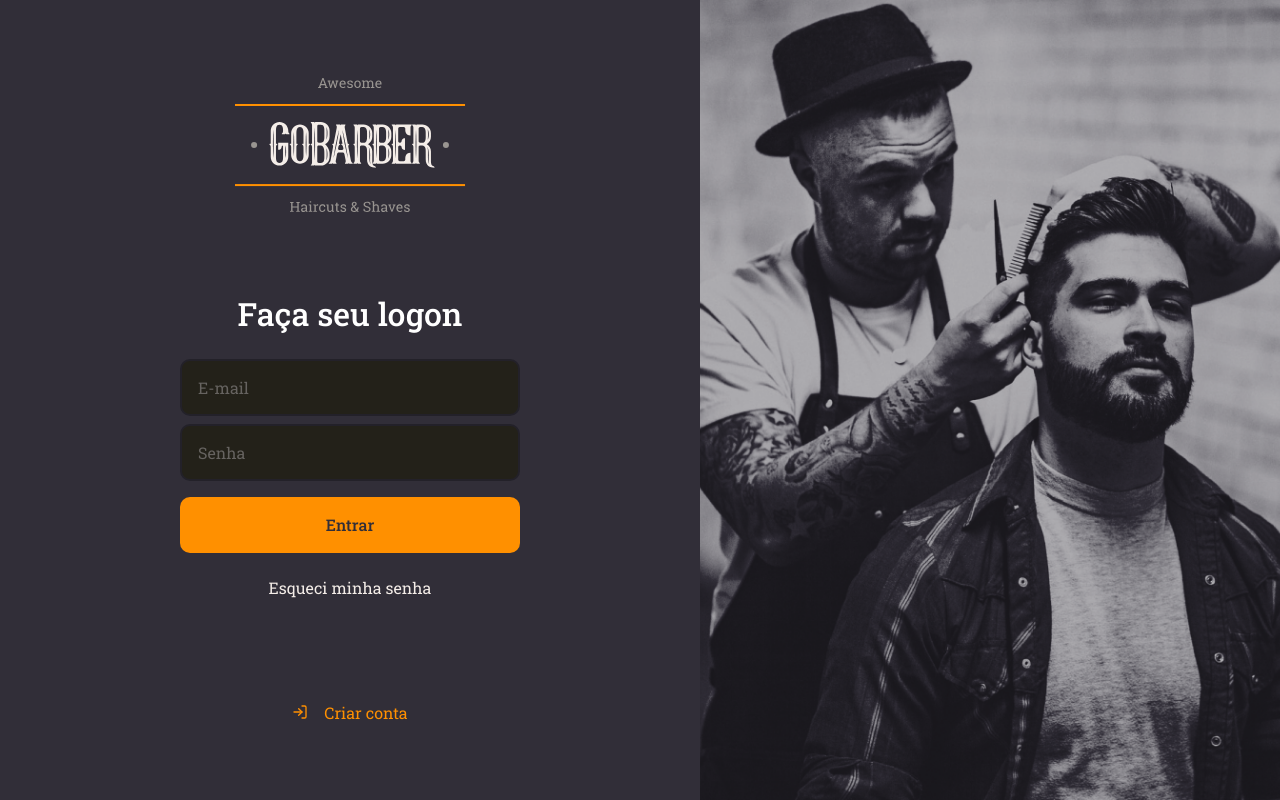
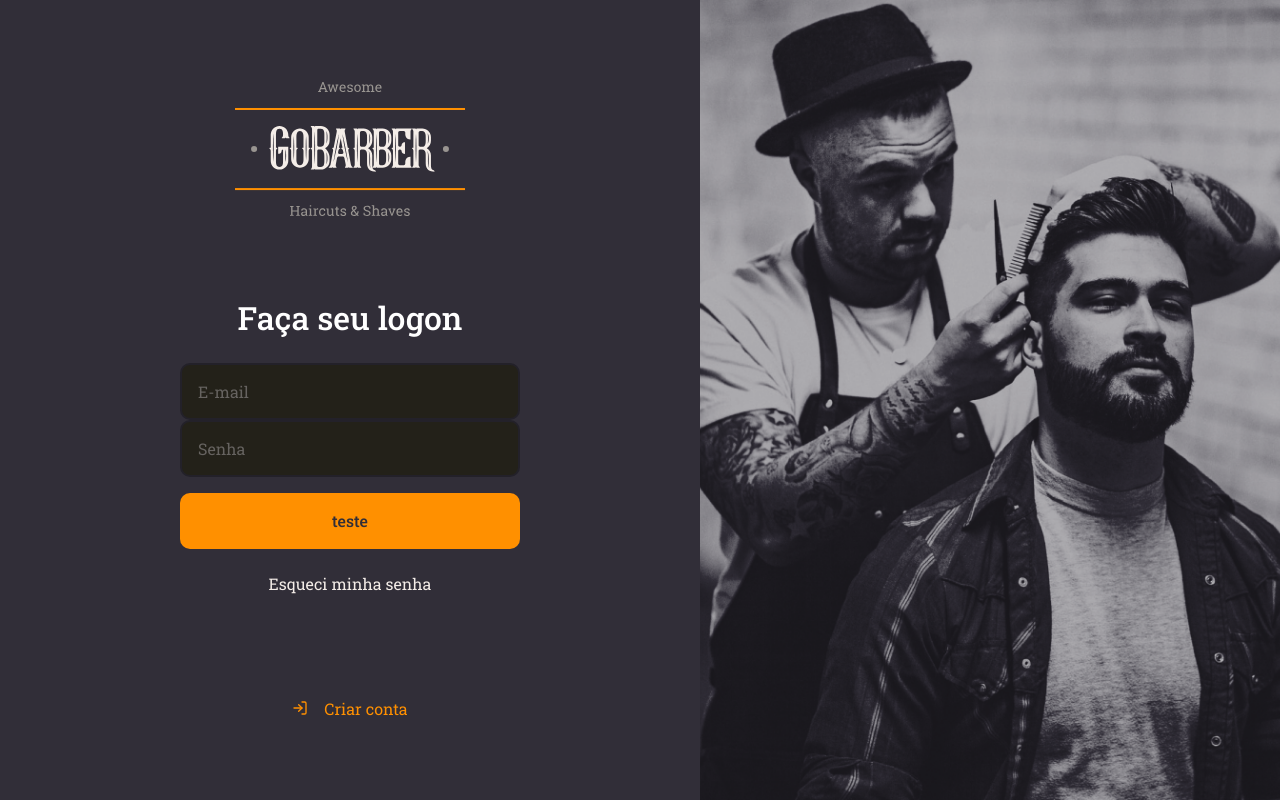
Before and after one commit to muriloportugal/bootcamp11, a React (Create React App) app in the folder nivel3/06-gobarber-web/: page / in a window 1280 px wide. Built offline with nearby package versions, Linux system fonts and the light colour scheme.

Commit message:
Passando o button e Inputs como componentes separados

```diff
--- /dev/null
+++ b/nivel3/06-gobarber-web/src/components/Button/index.tsx
@@ -0,0 +1,20 @@
+import React, { ButtonHTMLAttributes } from 'react';
+
+import { Container } from './styles';
+
+// Quando vamos herdar uma interface e não vamos sobrescrever seus atribtos,
+// usamos o type no lugar de interface
+type ButtonProps = ButtonHTMLAttributes<HTMLButtonElement>;
+
+// Recebo todas as propriedades que foram passadas para o meu elemento
+// pelo parâmetro props, e repasso ele para o button, já que definimos qe a
+// interface de props são todos os atributos de um button do HTML (ButtonProps). Isso se
+// chama spreading. (foi criado uma regra no eslint para desabilitar o erro)
+
+const Button: React.FC<ButtonProps> = props => (
+  <button type="button" {...props}>
+    teste
+  </button>
+);
+
+export default Button;
--- /dev/null
+++ b/nivel3/06-gobarber-web/src/components/Button/styles.tsx
@@ -0,0 +1,3 @@
+import styled from 'styled-components';
+
+export const Container = styled.div``;
--- /dev/null
+++ b/nivel3/06-gobarber-web/src/components/Input/index.tsx
@@ -0,0 +1,24 @@
+import React, { InputHTMLAttributes } from 'react';
+
+import { Container } from './styles';
+
+// Cria essa interface herdando todos os atributos que um input normal receberia
+// e esta vai ser usada no nosso componente Container para podermos enviar as
+// propriedades que nosso input precisa.
+interface InputProps extends InputHTMLAttributes<HTMLInputElement> {
+  name: string;
+}
+
+const Input: React.FC<InputProps> = props => (
+  <Container>
+    {
+      // Recebo todas as propriedades que foram passadas para o meu elemento
+      // pelo parâmetro props, e repasso ele para o input, já que definimos qe a
+      // interface de props são todos os atributos de um input do HTML (InputProps). Isso se
+      // chama spreading. (foi criado uma regra no eslint para desabilitar o erro)
+    }
+    <input {...props} />
+  </Container>
+);
+
+export default Input;
--- /dev/null
+++ b/nivel3/06-gobarber-web/src/components/Input/styles.ts
@@ -0,0 +1,3 @@
+import styled from 'styled-components';
+
+export const Container = styled.div``;
--- a/nivel3/06-gobarber-web/src/pages/Signin/index.tsx
+++ b/nivel3/06-gobarber-web/src/pages/Signin/index.tsx
@@ -2,6 +2,9 @@
 import { FiLogIn } from 'react-icons/fi';
 
 import { Container, Content, Background } from './styles';
+
+import Input from '../../components/Input';
+import Button from '../../components/Button';
 
 import logoImg from '../../assets/logo.svg';
 
@@ -11,9 +14,9 @@
       <img src={logoImg} alt="logo" />
       <form>
         <h1>Faça seu logon</h1>
-        <input placeholder="E-mail" />
-        <input type="password" placeholder="Senha" />
-        <button type="submit">Entrar</button>
+        <Input name="email" placeholder="E-mail" />
+        <Input name="password" type="password" placeholder="Senha" />
+        <Button type="submit">Entrar</Button>
         <a href="forgot">Esqueci minha senha</a>
       </form>
       <a href="Login">
```
Also changed, not shown: nivel3/06-gobarber-web/.eslintrc.json.
